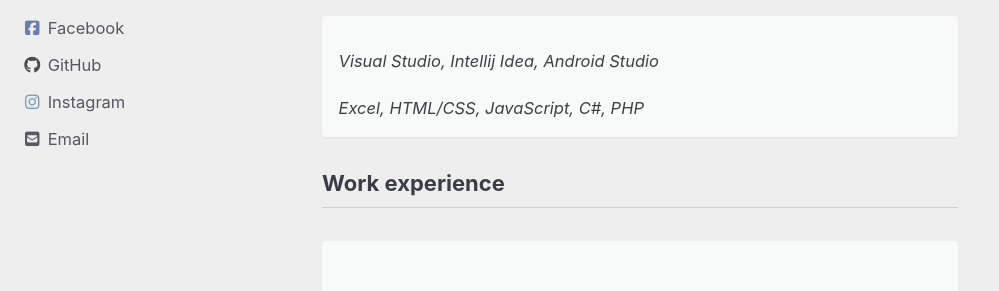
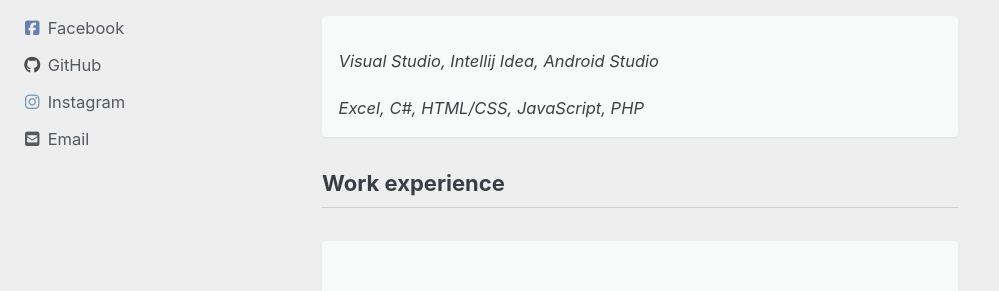
Before and after one commit to grigorievfinance/grigorievfinance.github.io, a Jekyll site: the page built from index.html, in a window 1280 px wide and 900 px high. Shown: the part 450-741 px from the top of the window, without its empty margins (0-999 px from the left). Built offline with Jekyll 4.4.1, drawn with Linux system fonts in a browser that asks for light colours; cached includes are drawn as plain includes; nearby versions of some CDN libraries; the list of posts is cut into pages by our own code.

```diff
--- a/_data/ui-text.yml
+++ b/_data/ui-text.yml
@@ -56,7 +56,7 @@ en: &DEFAULT_EN
   skills_label               : "Skills"
   summary_text               : "Result oriented Java Developer. Motto - I don't need to know everything i just need to know where to find it when i need it. Easy-learner. Open for new knowledge, experience, communication. Favorite activity - solving business problems using Java"
   skills_text1               : "Visual Studio, Intellij Idea, Android Studio"
-  skills_text2               : "Excel, HTML/CSS, JavaScript, C#, PHP"
+  skills_text2               : "Excel, C#, HTML/CSS, JavaScript, PHP"
   education1_name            : "State University of the Republic of Moldova"
   education1_description     : "Chemistry"
   education1_date            : "1997-1999"
@@ -722,7 +722,7 @@ ru: &DEFAULT_RU
   skills_label               : "Навыки"
   summary_text               : "Ориентированный на результат разработчик на Java (Result oriented Java Developer). Девиз – важно не заучивать информацию, а знать где ее найти и как использовать. Легко обучаем. Есть стремление к новым знаниям, опыту, общению. Любимое занятие – решать чужие проблемы с помощью Java."
   skills_text1               : "Visual Studio, Intellij Idea, Android Studio"
-  skills_text2               : "Excel, HTML/CSS, JavaScript, C#, PHP"
+  skills_text2               : "Excel, C#, HTML/CSS, JavaScript, PHP"
   education1_name            : "Государственный университет республики Молдова"
   education1_description     : "Химиический факультет"
   education1_date            : "1997-1999"
```
